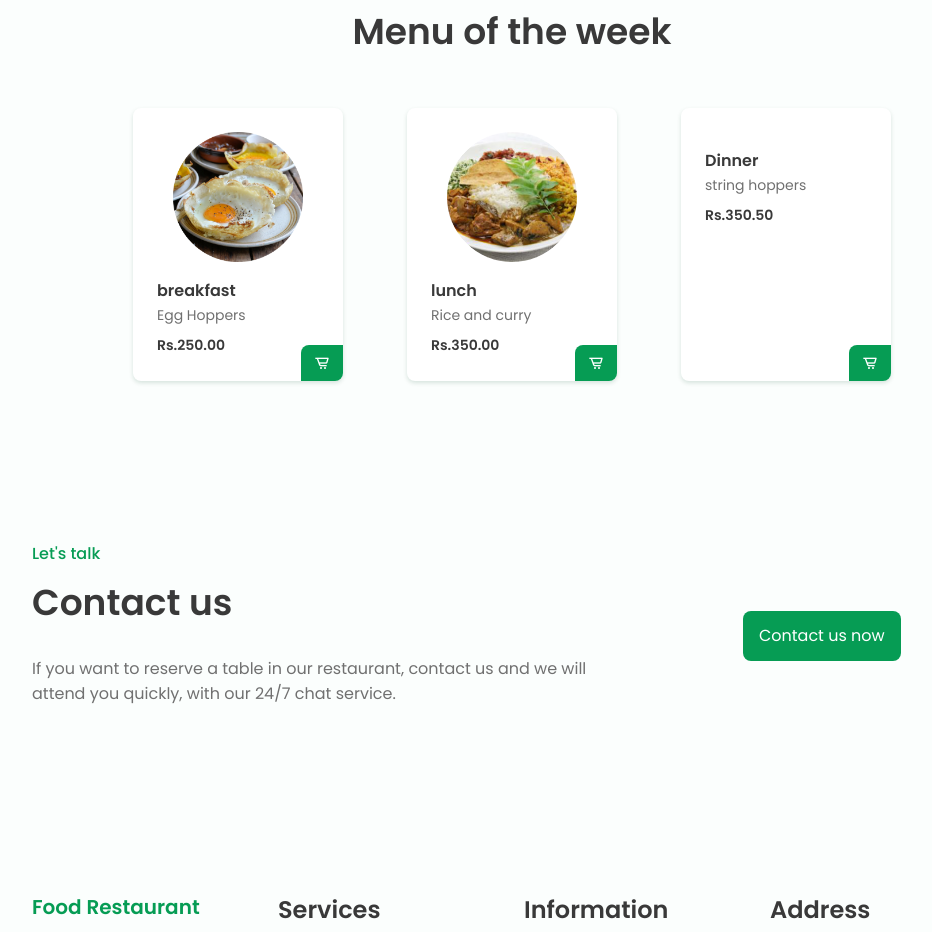
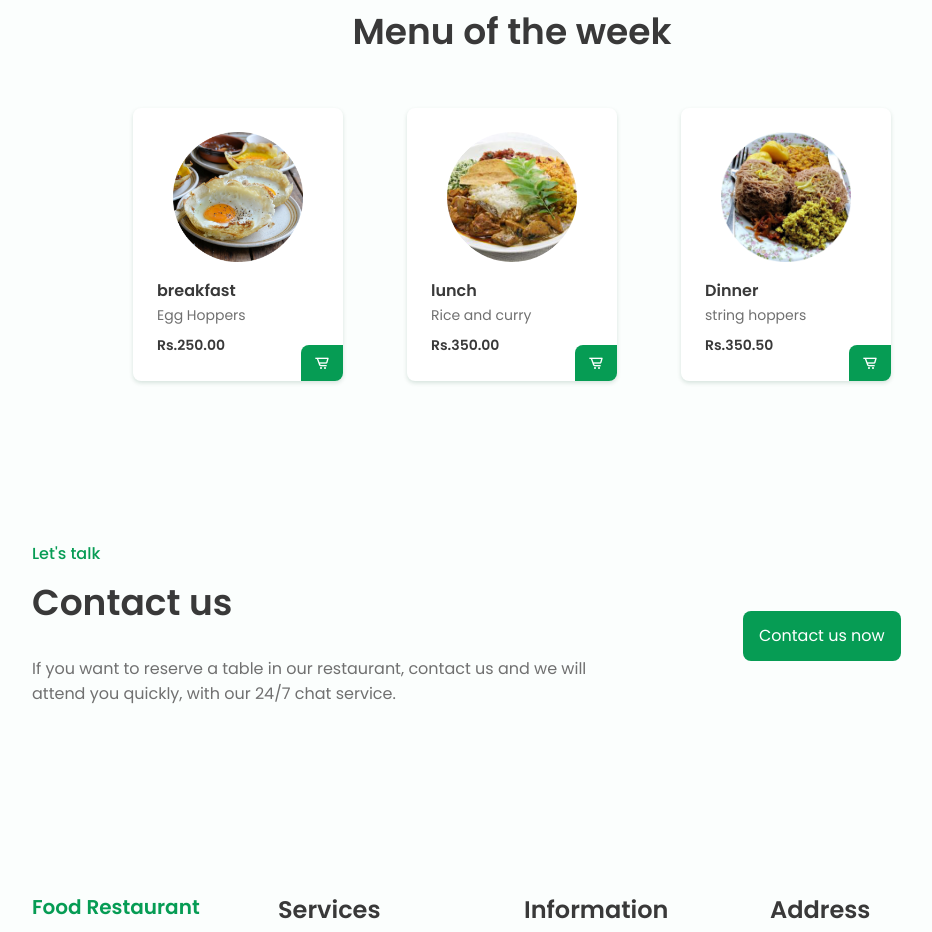
Before and after one commit to subhika21ITR106/landing_page, a plain HTML site: page index.html in a window 1280 px wide. Shown: the part 2048-2980 px from the top of the page, without its empty margins (128-1060 px from the left). Drawn offline with nearby package versions, Linux system fonts and the light colour scheme; files whose address does not match are found by name.

Commit message:
index.html

```diff
--- a/index.html
+++ b/index.html
@@ -393,7 +393,7 @@
         </div>
 
         <div class="menu__content">
-            <img src="img/dinner.png" alt="" class="menu__img">
+            <img src="dinner.png" alt="" class="menu__img">
             <h3 class="menu__name">Dinner</h3>
             <span class="menu__detail">string hoppers</span>
             <span class="menu__preci">Rs.350.50</span>
```
